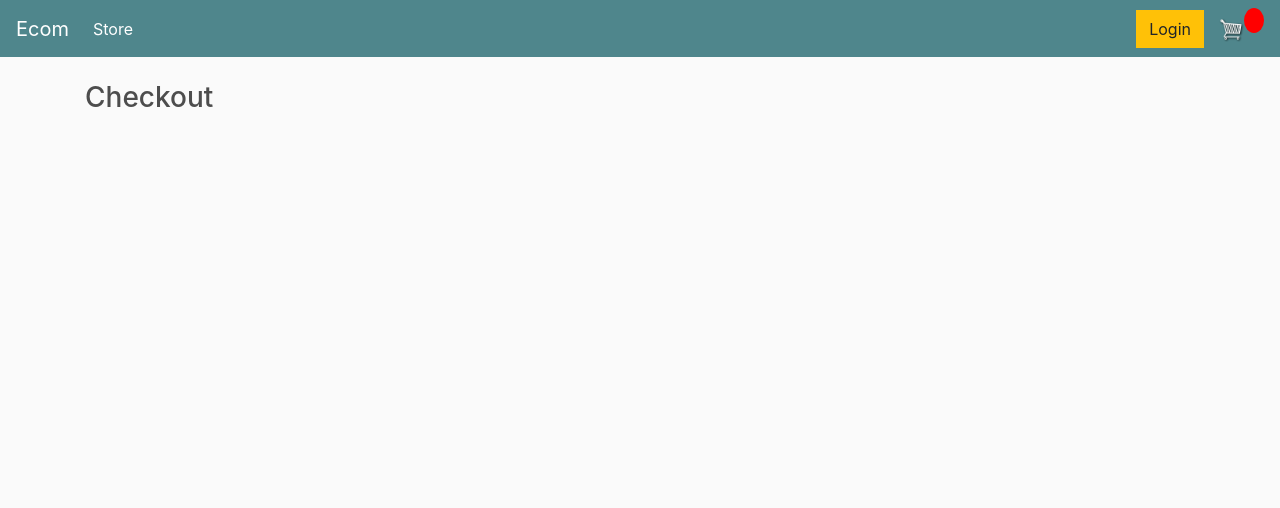
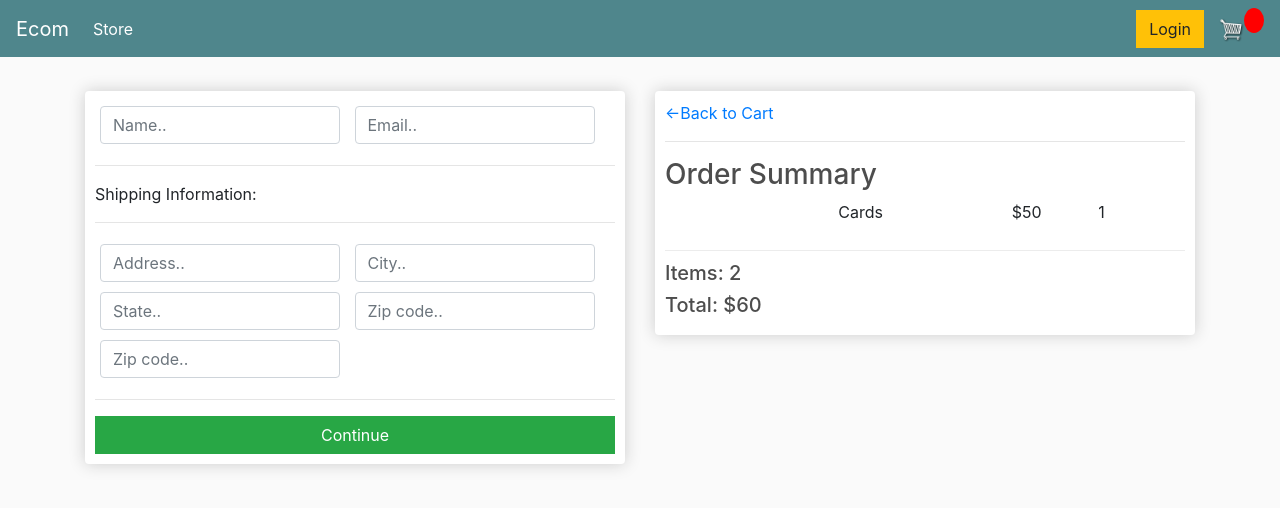
Before and after one commit to hamzaqureshi5/ecommerce_store, a Django app: page /checkout/ in a window 1280 px wide. Shown: the top 508 px of the page. Run offline with Django 5.2, Linux system fonts and the light colour scheme; some libraries are stand-ins or nearby versions.

Commit message:
StoreCartCompleted

```diff
--- a/store/templates/store/checkout.html
+++ b/store/templates/store/checkout.html
@@ -1,5 +1,65 @@
 {% extends "store/main.html" %}
 {% load static%}
 {% block content %}
-<h3>Checkout</h3>
+<div class="row">
+    <div class="col-lg-6">
+        <div class="box-element" id="form-wrapper">
+            <form id="form">
+                <div id="user-info">
+                    <div class="form-field">
+                        <input required class="form-control" type="text" name="name" placeholder="Name..">
+                    </div>
+                    <div class="form-field">
+                        <input required class="form-control" type="email" name="email" placeholder="Email..">
+                    </div>
+                </div>
+
+                <div id="shipping-info">
+                    <hr>
+                    <p>Shipping Information:</p>
+                    <hr>
+                    <div class="form-field">
+                        <input class="form-control" type="text" name="address" placeholder="Address..">
+                    </div>
+                    <div class="form-field">
+                        <input class="form-control" type="text" name="city" placeholder="City..">
+                    </div>
+                    <div class="form-field">
+                        <input class="form-control" type="text" name="state" placeholder="State..">
+                    </div>
+                    <div class="form-field">
+                        <input class="form-control" type="text" name="zipcode" placeholder="Zip code..">
+                    </div>
+                    <div class="form-field">
+                        <input class="form-control" type="text" name="country" placeholder="Zip code..">
+                    </div>
+                </div>
+
+                <hr>
+                <input id="form-button" class="btn btn-success btn-block" type="submit" value="Continue">
+            </form>
+    </div>
+    <br>
+    <div class="box-element hidden" id="payment-info">
+        <small> Paypal Options</small>
+
+    </div>
+    </div>
+    <div class="col-lg-6">
+        <div class="box-element">
+            <a  class="btn-btn-outline-dark" href="{ url 'cart' %}" >&#x2190;Back to Cart</a>
+            <hr>
+            <h3 >Order Summary</h3>
+            <div class="cart-row">
+                <div style="flex:2"><img class="row-image" src="{{item.product.imageURL}}"></div>
+                <div style="flex:2"><p>Cards</p></div>
+                <div style="flex:1"><p>$50</p></div>
+                <div style="flex:1"><p>1</p></div>
+            </div>
+            <h5>Items:  2</h5>
+            <h5>Total:  $60</h5>
+        </div>
+    </div>
+
+</div>
 {% endblock content %}
```
